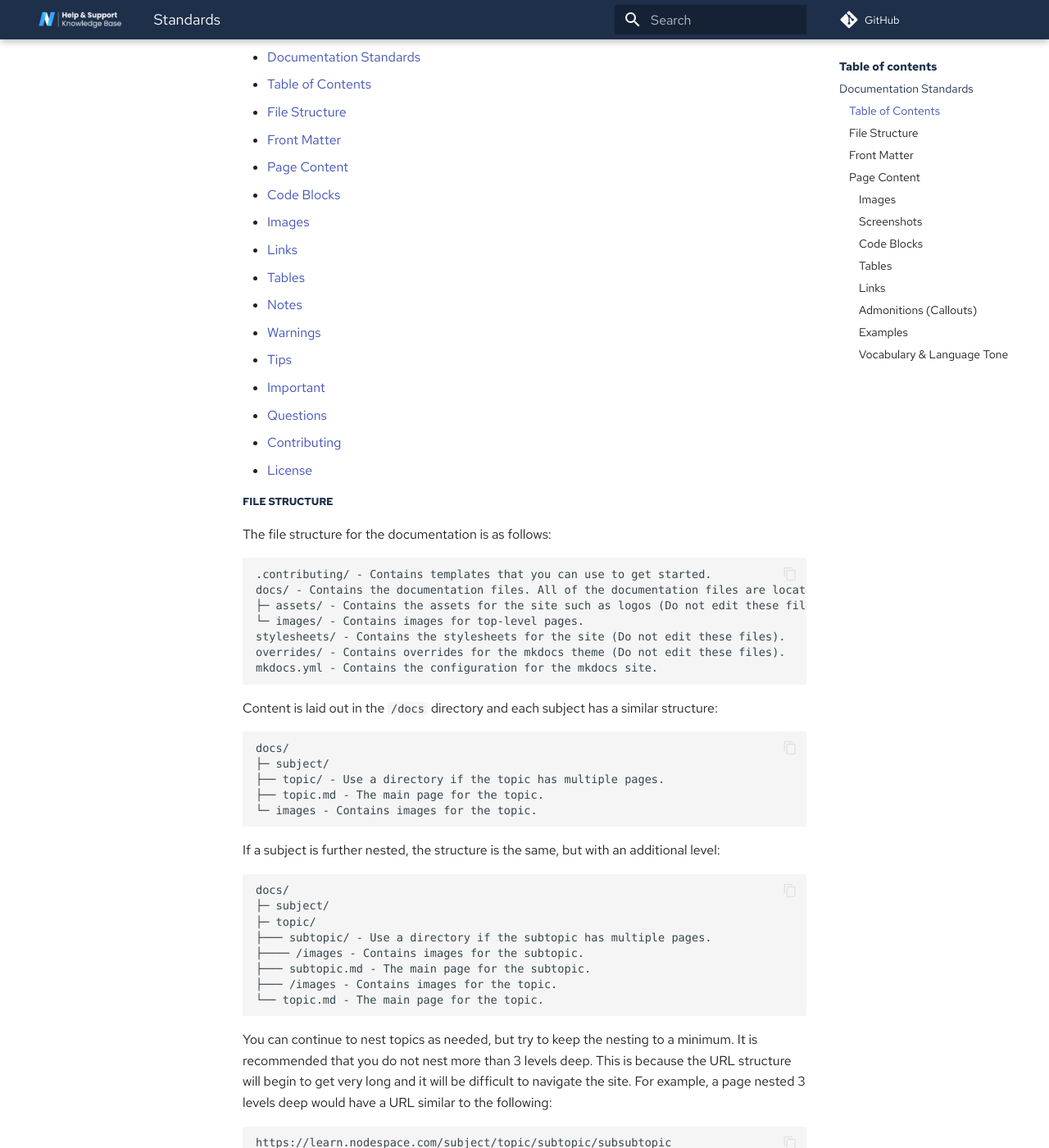
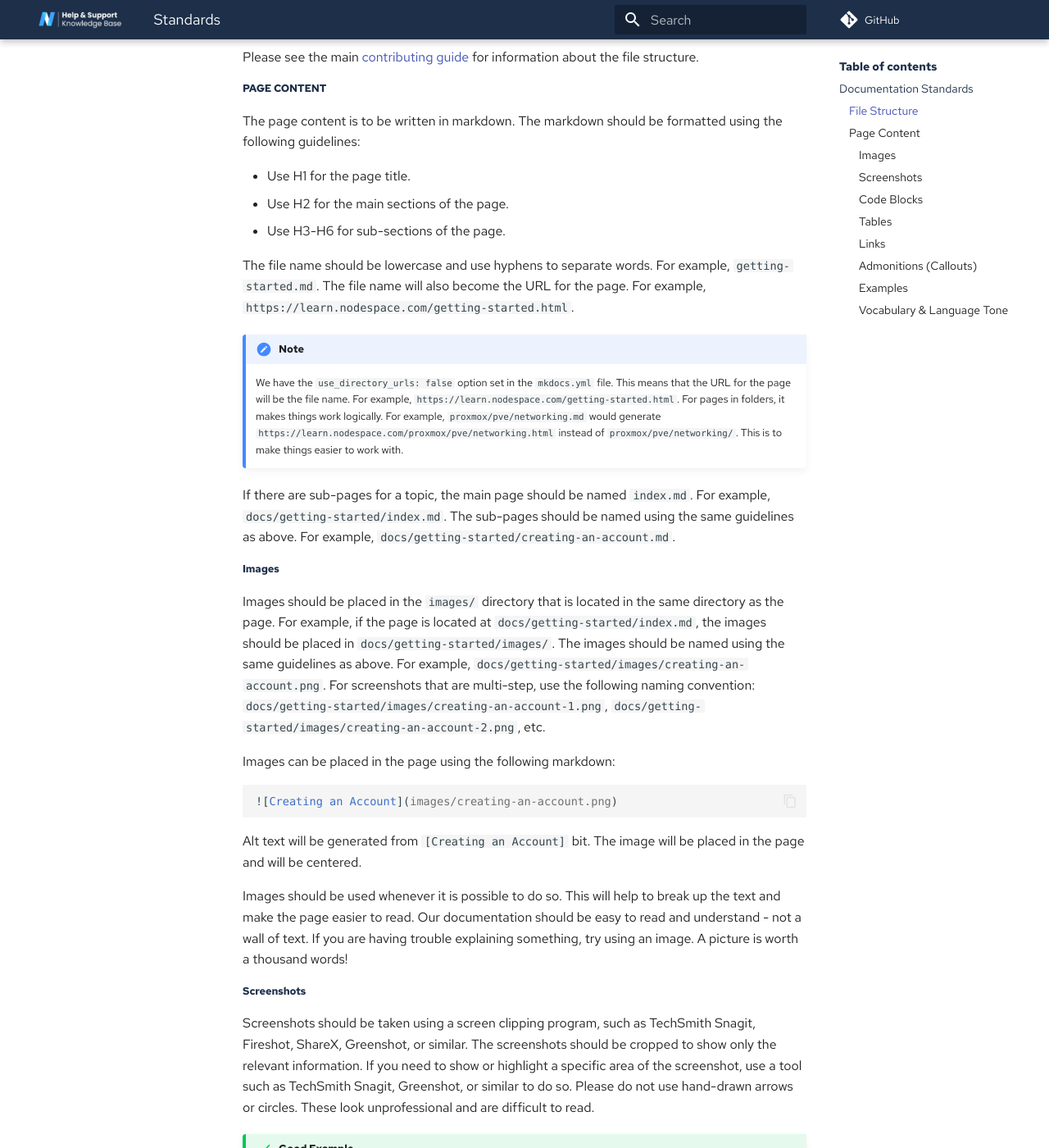
Before and after one commit to nodespacehosting/nodespace-learn, an MkDocs documentation site: the page built from docs/contributing/standards.md, in a window 1280 px wide and 1400 px high, scrolled down 388 px. Shown: the whole window at 82% size. Built offline with MkDocs 1.6.1 and Material for MkDocs 9.7.7, drawn with Linux system fonts in a browser that asks for light colours; some web fonts are replaced; comment, search, counter and statistics services are not loaded; some of the changed text lies outside the part shown.

Commit message:
PMG docs

````diff
--- a/docs/contributing/standards.md
+++ b/docs/contributing/standards.md
@@ -2,72 +2,9 @@
 
 In order to maintain a consistent look and feel across our documentation, we have created this document to outline our standards. This document is a work in progress and will be updated as needed.
 
-## Table of Contents
-
-- [Documentation Standards](#documentation-standards)
-  - [Table of Contents](#table-of-contents)
-  - [File Structure](#file-structure)
-  - [Front Matter](#front-matter)
-  - [Page Content](#page-content)
-  - [Code Blocks](#code-blocks)
-  - [Images](#images)
-  - [Links](#links)
-  - [Tables](#tables)
-  - [Notes](#notes)
-  - [Warnings](#warnings)
-  - [Tips](#tips)
-  - [Important](#important)
-  - [Questions](#questions)
-  - [Contributing](#contributing)
-  - [License](#license)
-
 ## File Structure
 
-The file structure for the documentation is as follows:
-
-```
-.contributing/ - Contains templates that you can use to get started.
-docs/ - Contains the documentation files. All of the documentation files are located in this directory.
-├─ assets/ - Contains the assets for the site such as logos (Do not edit these files).
-└─ images/ - Contains images for top-level pages.
-stylesheets/ - Contains the stylesheets for the site (Do not edit these files).
-overrides/ - Contains overrides for the mkdocs theme (Do not edit these files).
-mkdocs.yml - Contains the configuration for the mkdocs site.
-```
-
-Content is laid out in the `/docs` directory and each subject has a similar structure:
-
-```
-docs/
-├─ subject/
-├── topic/ - Use a directory if the topic has multiple pages.
-├── topic.md - The main page for the topic.
-└─ images - Contains images for the topic.
-```
-
-If a subject is further nested, the structure is the same, but with an additional level:
-
-```
-docs/
-├─ subject/
-├─ topic/
-├─── subtopic/ - Use a directory if the subtopic has multiple pages.
-├──── /images - Contains images for the subtopic.
-├─── subtopic.md - The main page for the subtopic.
-├─── /images - Contains images for the topic.
-└── topic.md - The main page for the topic.
-```
-
-You can continue to nest topics as needed, but try to keep the nesting to a minimum. It is recommended that you do not nest more than 3 levels deep. This is because the URL structure will begin to get very long and it will be difficult to navigate the site. For example, a page nested 3 levels deep would have a URL similar to the following:
-
-```
-https://learn.nodespace.com/subject/topic/subtopic/subsubtopic
-```
-
-## Front Matter
-
-!!! note
-    This is not used.
+Please see the main [contributing guide](index.md) for information about the file structure.
 
 ## Page Content
 
@@ -77,7 +14,10 @@ The page content is to be written in markdown. The markdown should be formatted
 - Use H2 for the main sections of the page.
 - Use H3-H6 for sub-sections of the page.
 
-The file name should be lowercase and use hyphens to separate words. For example, `getting-started.md`. The file name will also become the URL for the page. For example, `https://learn.nodespace.com/getting-started`.
+The file name should be lowercase and use hyphens to separate words. For example, `getting-started.md`. The file name will also become the URL for the page. For example, `https://learn.nodespace.com/getting-started.html`.
+
+!!! note
+    We have the `use_directory_urls: false` option set in the `mkdocs.yml` file. This means that the URL for the page will be the file name. For example, `https://learn.nodespace.com/getting-started.html`. For pages in folders, it makes things work logically. For example, `proxmox/pve/networking.md` would generate `https://learn.nodespace.com/proxmox/pve/networking.html` instead of `proxmox/pve/networking/`. This is to make things easier to work with.
 
 If there are sub-pages for a topic, the main page should be named `index.md`. For example, `docs/getting-started/index.md`. The sub-pages should be named using the same guidelines as above. For example, `docs/getting-started/creating-an-account.md`.
 
````
Also changed, not shown: docs/servers/proxmox/pmg/configuration.md (added, +1 -0 lines), docs/servers/proxmox/pmg/mail-filter.md (added, +41 -0 lines), docs/servers/proxmox/images/pmg-lan-wan.png (added).
